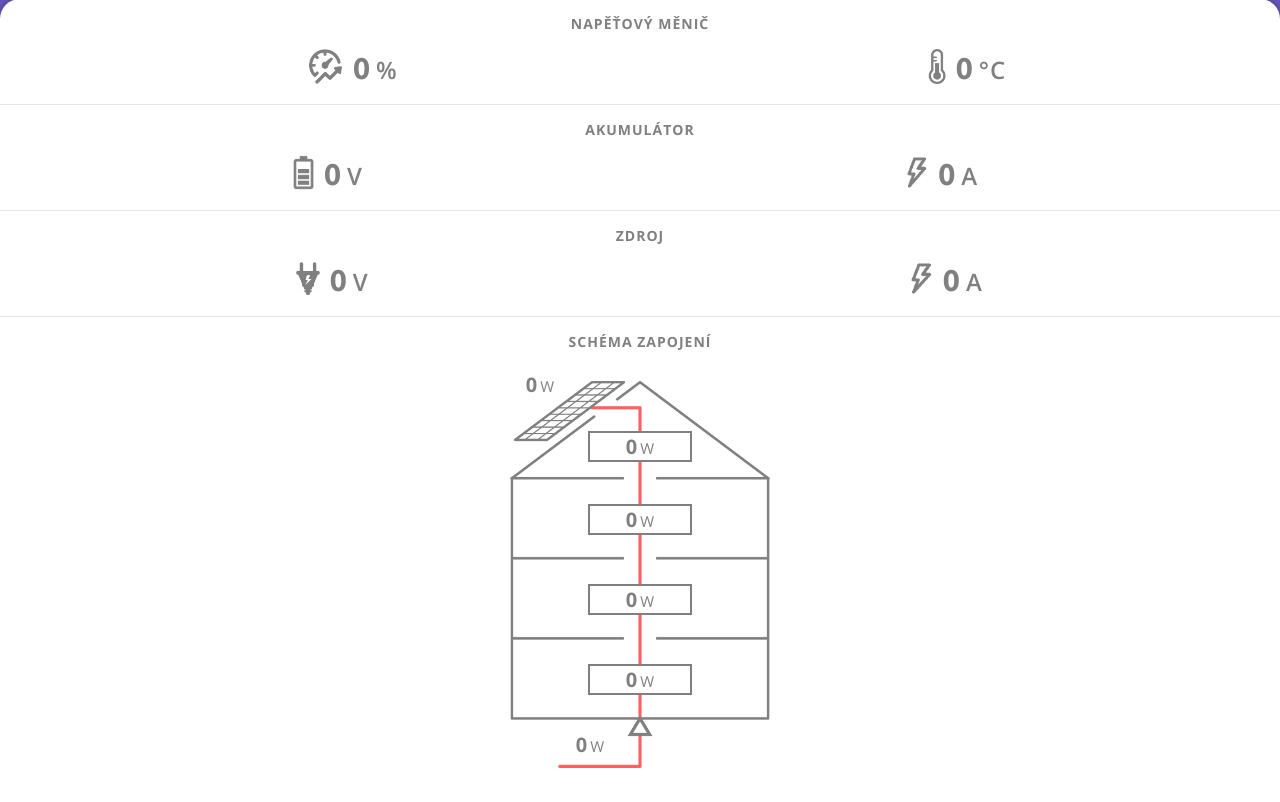
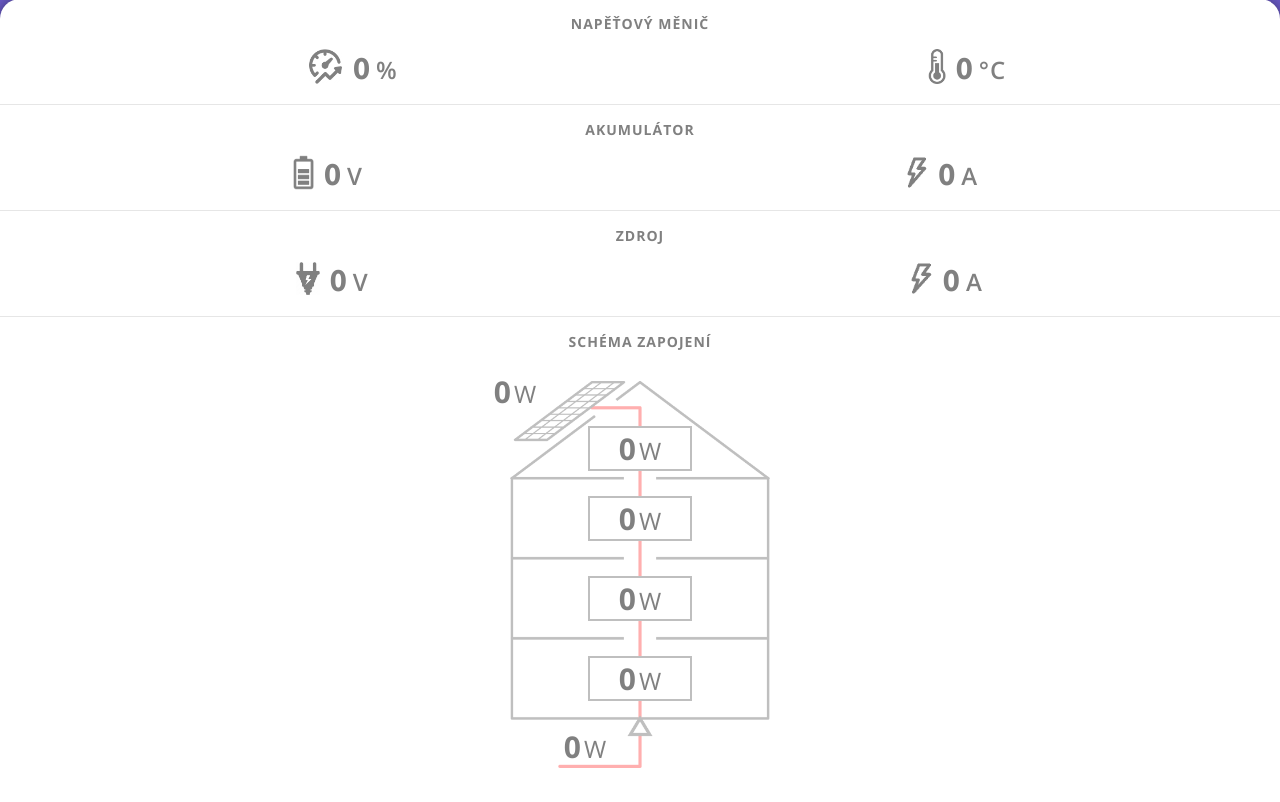
Before and after one commit to BlueManCZ/solar-monitoring, a Flask app: page / in a window 1280 px wide. Shown: the part 295-1097 px from the top of the page. Before the commit the page ends 1063 px from the top, so only its background shows below. Run offline with Flask 2, Linux system fonts and the light colour scheme; some libraries are stand-ins or nearby versions.

Commit message:
Minor improvements in schema

```diff
--- a/static/styles/styles.css
+++ b/static/styles/styles.css
@@ -176,46 +176,45 @@ h1 {
 .canvas {
   text-align: center;
   position: relative;
-  margin-top: 30px; }
+  margin-top: 30px;
+  padding-bottom: 30px; }
   .canvas img {
-    width: 260px; }
+    width: 260px;
+    opacity: 0.5; }
   .canvas .block1, .canvas .block0, .canvas .block2, .canvas .block3, .canvas .block4, .canvas .block5 {
     position: absolute;
     text-align: center;
-    margin: 50px;
-    background: aqua;
-    top: 0;
+    top: -5px;
     float: left;
     left: 0;
     right: 0;
-    margin-left: auto;
-    margin-right: auto;
+    margin: 50px auto;
     width: 100px;
-    border: solid 2px gray;
+    border: solid 2px rgba(128, 128, 128, 0.5);
     background: white;
     font-family: "Open Sans", serif;
     color: grey;
-    font-size: 15px; }
+    font-size: 24px; }
     .canvas .block1 span, .canvas .block0 span, .canvas .block2 span, .canvas .block3 span, .canvas .block4 span, .canvas .block5 span {
       font-weight: 700;
-      font-size: 20px;
+      font-size: 30px;
       position: relative;
       margin-right: 3px; }
   .canvas .block0 {
     top: -60px;
     border: none;
-    left: -200px;
+    left: -250px;
     background: none; }
   .canvas .block2 {
-    top: 73px; }
+    top: 65px; }
   .canvas .block3 {
-    top: 153px; }
+    top: 145px; }
   .canvas .block4 {
-    top: 233px; }
+    top: 225px; }
   .canvas .block5 {
-    top: 300px;
+    top: 295px;
     border: none;
-    left: -100px;
+    left: -110px;
     background: none; }
 
 /*# sourceMappingURL=styles.css.map */
--- a/static/styles/styles.sass
+++ b/static/styles/styles.sass
@@ -210,31 +210,30 @@ h1
   text-align: center
   position: relative
   margin-top: 30px
+  padding-bottom: 30px
 
   img
     width: 260px
+    opacity: 0.5
 
   .block1
     position: absolute
     text-align: center
-    margin: 50px
-    background: aqua
-    top: 0
+    top: -5px
     float: left
     left: 0
     right: 0
-    margin-left: auto
-    margin-right: auto
+    margin: 50px auto
     width: 100px
-    border: solid 2px gray
+    border: solid 2px rgba(128, 128, 128, 0.5)
     background: white
     font-family: $font1
     color: grey
-    font-size: 15px
+    font-size: 24px
 
     span
       font-weight: 700
-      font-size: 20px
+      font-size: 30px
       position: relative
       margin-right: 3px
 
@@ -242,24 +241,24 @@ h1
     @extend .block1
     top: -60px
     border: none
-    left: -200px
+    left: -250px
     background: none
 
   .block2
     @extend .block1
-    top: 73px
+    top: 65px
 
   .block3
     @extend .block1
-    top: 153px
+    top: 145px
 
   .block4
     @extend .block1
-    top: 233px
+    top: 225px
 
   .block5
     @extend .block1
-    top: 300px
+    top: 295px
     border: none
-    left: -100px
+    left: -110px
     background: none
```
Also changed, not shown: 1 other file.
